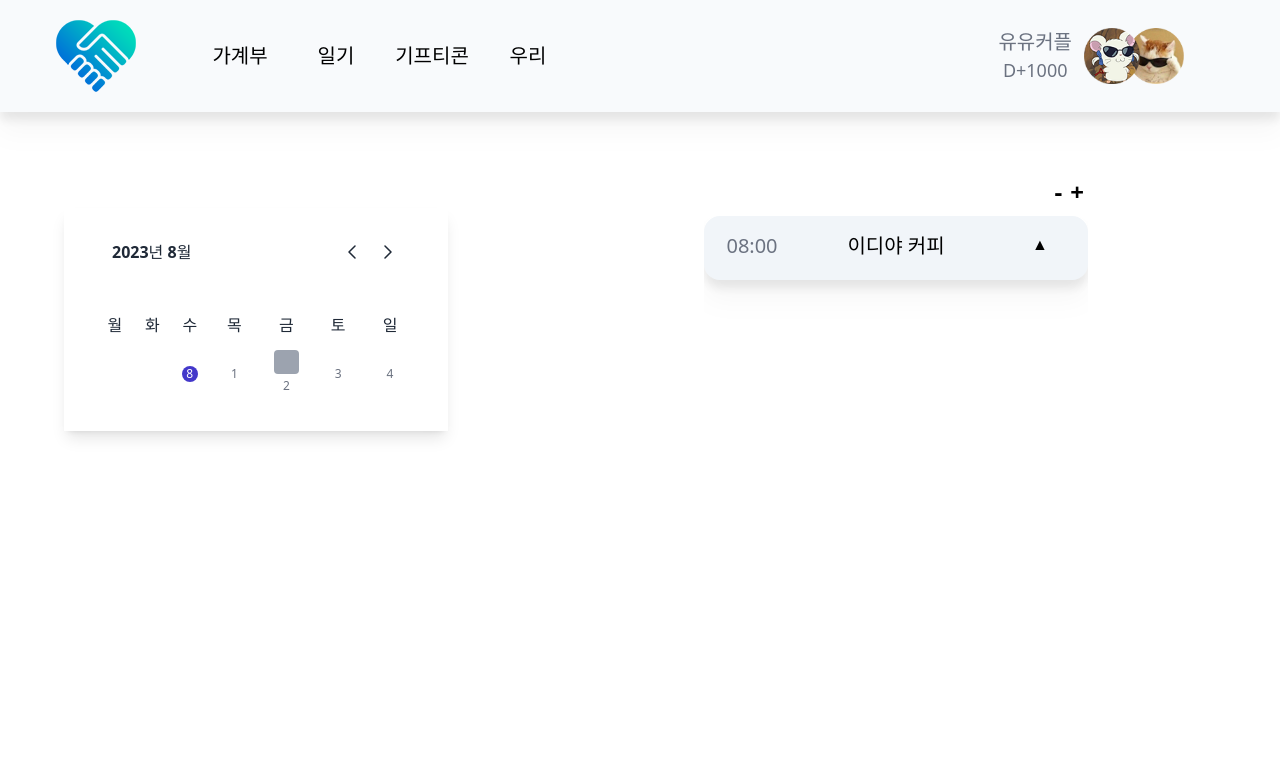
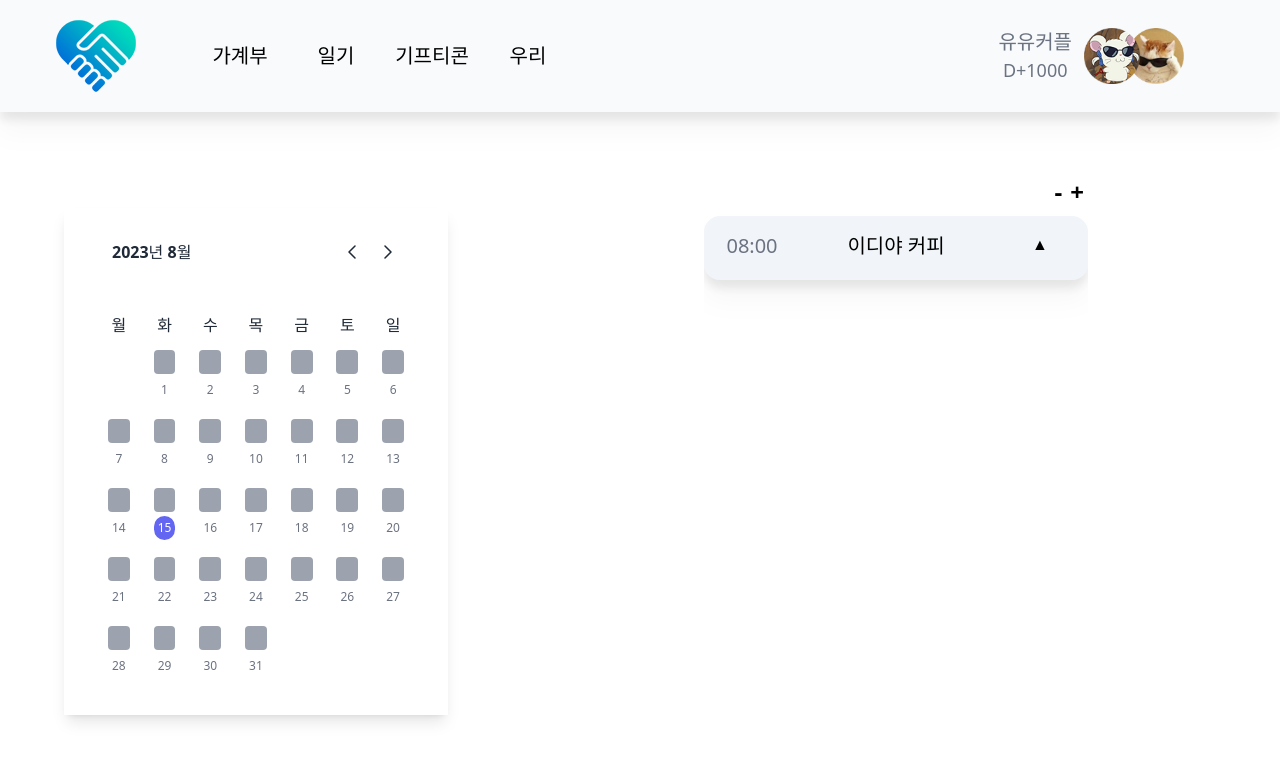
Before and after one commit to u0u0c0uple/ShareAccount, a React (Vite) app in the folder frontend/ShareAccount/: page /account in a window 1280 px wide. Shown: the top 760 px of the page. Built offline with nearby package versions, Linux system fonts and the light colour scheme.

Commit message:
(유한) :sparkles: Account페이지에 캘린더 기능 구현

```diff
--- a/frontend/ShareAccount/src/components/calendar/CalendarComponent.tsx
+++ b/frontend/ShareAccount/src/components/calendar/CalendarComponent.tsx
@@ -1,6 +1,94 @@
-import React from 'react';
+import React, { useEffect, useState } from 'react';
 
 const CalendarComponent = () => {
+  const date = new Date();
+  const [now, setNow] = useState(date);
+  const [month, setMonth] = useState<any[]>();
+
+  const nextMonth = () => {
+    const next = now.getMonth() + 1 > 11 ? 0 : now.getMonth() + 1;
+    if (next == 0) {
+      date.setFullYear(now.getFullYear() + 1);
+      date.setMonth(next);
+    } else {
+      date.setFullYear(now.getFullYear());
+      date.setMonth(next);
+    }
+    setNow(date);
+  };
+
+  const prevMonth = () => {
+    const next = now.getMonth() - 1 < 0 ? 11 : now.getMonth() - 1;
+    if (next == 11) {
+      date.setFullYear(now.getFullYear() - 1);
+      date.setMonth(next);
+    } else {
+      date.setFullYear(now.getFullYear());
+      date.setMonth(next);
+    }
+    setNow(date);
+  };
+
+  const getWeeks = (_date: Date) => {
+    const weeks = [];
+    const date = new Date(_date);
+    date.setDate(1);
+
+    let week = [];
+
+    while (true) {
+      week.push(new Date(date));
+
+      date.setDate(date.getDate() + 1);
+
+      if (date.getMonth() != _date.getMonth()) {
+        weeks.push(week);
+        week = [];
+        break;
+      }
+
+      if (date.getDay() == 1) {
+        weeks.push(week);
+        week = [];
+      }
+    }
+
+    return weeks;
+  };
+
+  const makeMonth = (weeks: any[]) => {
+    if (weeks[0].length < 7) {
+      const arr = Array(7 - weeks[0].length).fill(0);
+      const tmp = [...arr, ...weeks[0]];
+      weeks[0] = tmp;
+    }
+
+    if (weeks[weeks.length - 1].length < 7) {
+      const arr = Array(7 - weeks[weeks.length - 1].length).fill(0);
+      const tmp = [...weeks[weeks.length - 1], ...arr];
+      weeks[weeks.length - 1] = tmp;
+    }
+
+    return weeks;
+  };
+
+  const isToday = (day: Date) => {
+    if (day.getDate() != date.getDate()) {
+      return false;
+    } else if (day.getMonth() != date.getMonth()) {
+      return false;
+    } else if (day.getFullYear() != date.getFullYear()) {
+      return false;
+    }
+
+    return true;
+  };
+
+  useEffect(() => {
+    const newMonth = new Date(now);
+    setMonth(makeMonth(getWeeks(newMonth)));
+  }, [now]);
+
   return (
     <div className="flex items-center justify-center py-8 px-4">
       <div className="max-w-sm w-full shadow-lg">
@@ -12,13 +100,14 @@ const CalendarComponent = () => {
               // className="focus:outline-none  text-base font-bold dark:text-gray-100 text-gray-800"
               className="focus:outline-none  text-base font-bold text-gray-800"
             >
-              2023년 8월
+              {now.getFullYear()}년 {now.getMonth() + 1}월
             </span>
             <div className="flex items-center">
               <button
                 aria-label="calendar backward"
                 // className="focus:text-gray-400 hover:text-gray-400 text-gray-800 dark:text-gray-100"
                 className="focus:text-gray-400 hover:text-gray-400 text-gray-800"
+                onClick={prevMonth}
               >
                 <svg
                   xmlns="http://www.w3.org/2000/svg"
@@ -26,11 +115,11 @@ const CalendarComponent = () => {
                   width="24"
                   height="24"
                   viewBox="0 0 24 24"
-                  stroke-width="1.5"
+                  strokeWidth="1.5"
                   stroke="currentColor"
                   fill="none"
-                  stroke-linecap="round"
-                  stroke-linejoin="round"
+                  strokeLinecap="round"
+                  strokeLinejoin="round"
                 >
                   <path stroke="none" d="M0 0h24v24H0z" fill="none" />
                   <polyline points="15 6 9 12 15 18" />
@@ -40,6 +129,7 @@ const CalendarComponent = () => {
                 aria-label="calendar forward"
                 // className="focus:text-gray-400 hover:text-gray-400 ml-3 text-gray-800 dark:text-gray-100"
                 className="focus:text-gray-400 hover:text-gray-400 ml-3 text-gray-800"
+                onClick={nextMonth}
               >
                 <svg
                   xmlns="http://www.w3.org/2000/svg"
@@ -47,11 +137,11 @@ const CalendarComponent = () => {
                   width="24"
                   height="24"
                   viewBox="0 0 24 24"
-                  stroke-width="1.5"
+                  strokeWidth="1.5"
                   stroke="currentColor"
                   fill="none"
-                  stroke-linecap="round"
-                  stroke-linejoin="round"
+                  strokeLinecap="round"
+                  strokeLinejoin="round"
                 >
                   <path stroke="none" d="M0 0h24v24H0z" fill="none" />
                   <polyline points="9 6 15 12 9 18" />
@@ -103,50 +193,42 @@ const CalendarComponent = () => {
               </thead>
               {/* <tbody className="text-gray-500 dark:text-gray-100"> */}
               <tbody className="text-xs text-gray-500">
-                <tr>
-                  <td className="pt-3">
-                    <div className="px-2 py-2 cursor-pointer flex w-full justify-center"></div>
-                  </td>
-                  <td className="pt-3">
-                    <div className="px-2 py-2 cursor-pointer flex w-full justify-center"></div>
-                  </td>
-                  <td className="pt-3">
-                    <div className="w-full h-full">
-                      <div className="flex items-center justify-center w-full rounded-full cursor-pointer">
-                        <a
-                          role="link"
-                          tabIndex={0}
-                          className="focus:outline-none  focus:ring-2 focus:ring-offset-2 focus:ring-indigo-700 focus:bg-indigo-500 hover:bg-indigo-500 w-4 h-4 flex items-center justify-center font-medium text-white bg-indigo-700 rounded-full"
-                        >
-                          8
-                        </a>
-                      </div>
-                    </div>
-                  </td>
-                  <td className="pt-3">
-                    <div className="px-2 py-2 cursor-pointer flex w-full justify-center">
-                      <p className=" text-gray-500  font-medium">1</p>
-                    </div>
-                  </td>
-                  <td className="pt-3">
+                {month != undefined &&
+                  month.map((week, i) => (
+                    <tr key={`week_${i}`}>
+                      {week.map((day: Date | number, j: number) =>
+                        typeof day == 'number' ? (
+                          <td key={`day_${j}`} className="pt-3"></td>
+                        ) : !isToday(day) ? (
+                          <td key={`day_${j}`} className="pt-3">
                             <div className="cursor-pointer flex w-full justify-center">
                               <div className="bg-gray-400 w-1/2 h-6 rounded-sm"></div>
                             </div>
                             <div className="px-2 py-1 cursor-pointer flex w-full justify-center">
-                      <p className="text-gray-500 font-medium">2</p>
+                              <p className="text-gray-500 font-medium p-1">
+                                {day.getDate()}
+                              </p>
                             </div>
                           </td>
-                  <td className="pt-3">
-                    <div className="px-2 py-2 cursor-pointer flex w-full justify-center">
-                      <p className=" text-gray-500 ">3</p>
+                        ) : (
+                          <td key={`day_${j}`} className="pt-3">
+                            <div className="cursor-pointer flex w-full justify-center">
+                              <div className="bg-gray-400 w-1/2 h-6 rounded-sm"></div>
+                            </div>
+                            <div className="px-2 py-1 cursor-pointer flex w-full justify-center">
+                              <a
+                                role="link"
+                                tabIndex={0}
+                                className="focus:outline-none  focus:ring-2 focus:ring-offset-2 focus:ring-indigo-700 focus:bg-indigo-500 hover:bg-indigo-500 p-1 flex items-center justify-center font-medium text-white bg-indigo-500 rounded-full"
+                              >
+                                {day.getDate()}
+                              </a>
                             </div>
                           </td>
-                  <td className="pt-3">
-                    <div className="px-2 py-2 cursor-pointer flex w-full justify-center">
-                      <p className=" text-gray-500 ">4</p>
-                    </div>
-                  </td>
+                        )
+                      )}
                     </tr>
+                  ))}
               </tbody>
             </table>
           </div>
```
Lines whose indentation alone changed are shown as unchanged.
